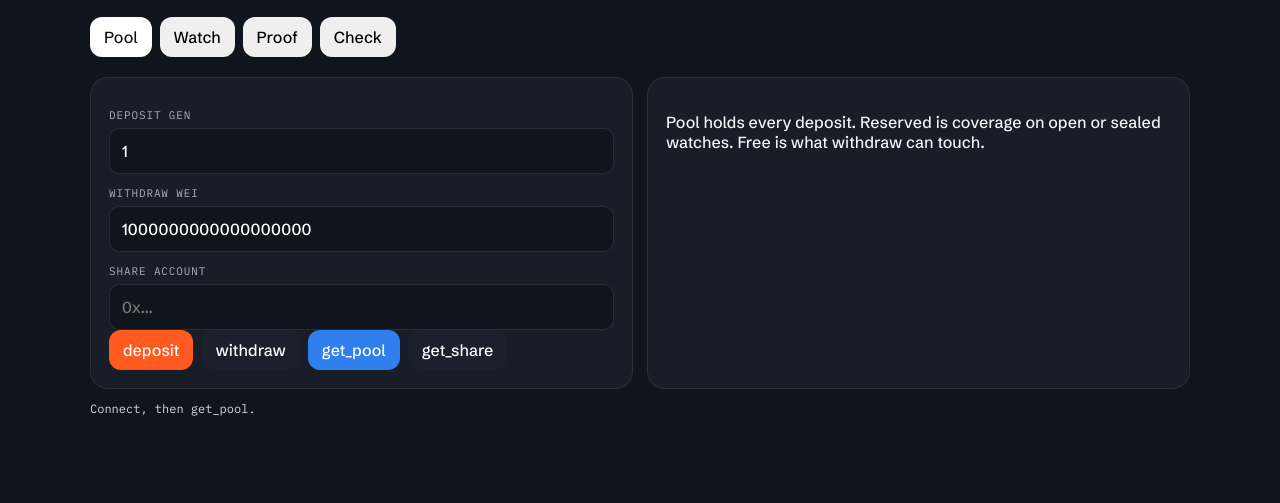
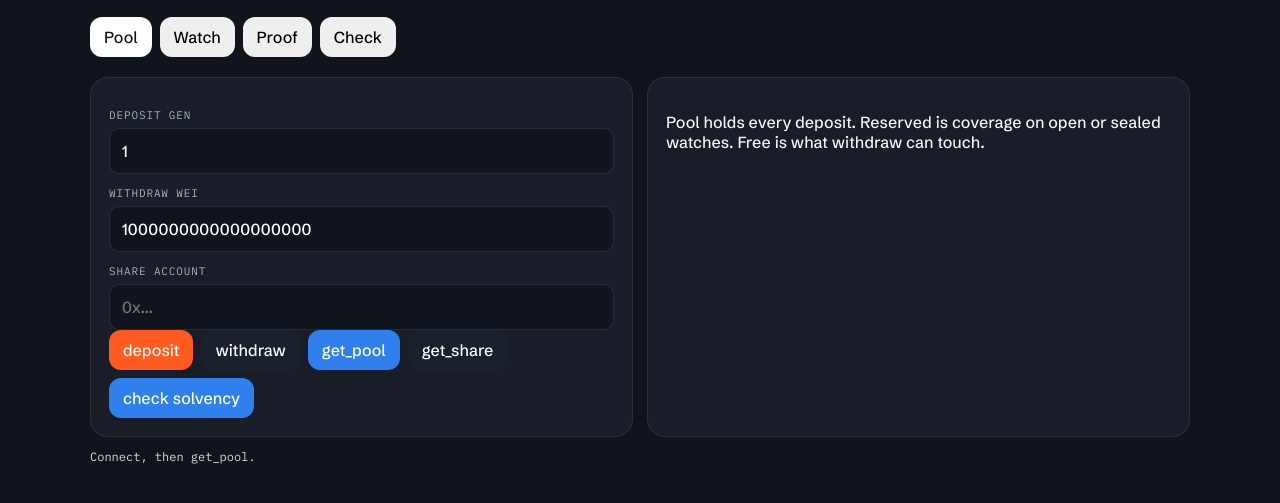
Before and after one commit to bearbaba/SplitSignal, a plain HTML site: page index.html in a window 1280 px wide. Shown: the part 319-822 px from the top of the page. Drawn offline with Linux system fonts and the light colour scheme.

Commit message:
Add a solvency check beside deposit and withdraw

```diff
--- a/index.html
+++ b/index.html
@@ -54,7 +54,7 @@
         <button class="orange" id="deposit">deposit</button>
         <button class="ghost" id="withdraw">withdraw</button>
         <button class="blue" id="refresh">get_pool</button>
-        <button class="ghost" id="share">get_share</button>
+        <button class="ghost" id="share">get_share</button><button class="blue" id="solvency">check solvency</button>
       </div>
     </section>
     <section><p>Pool holds every deposit. Reserved is coverage on open or sealed watches. Free is what withdraw can touch.</p></section>
```
